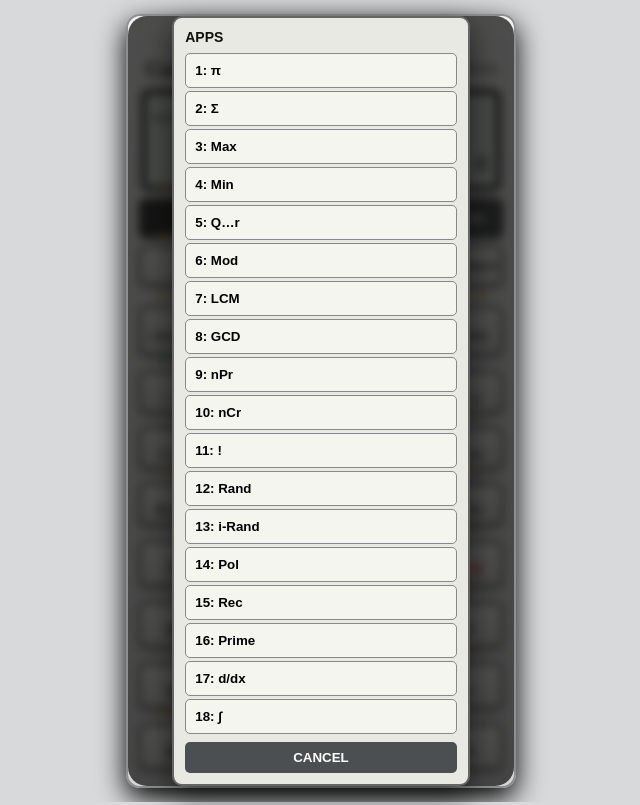
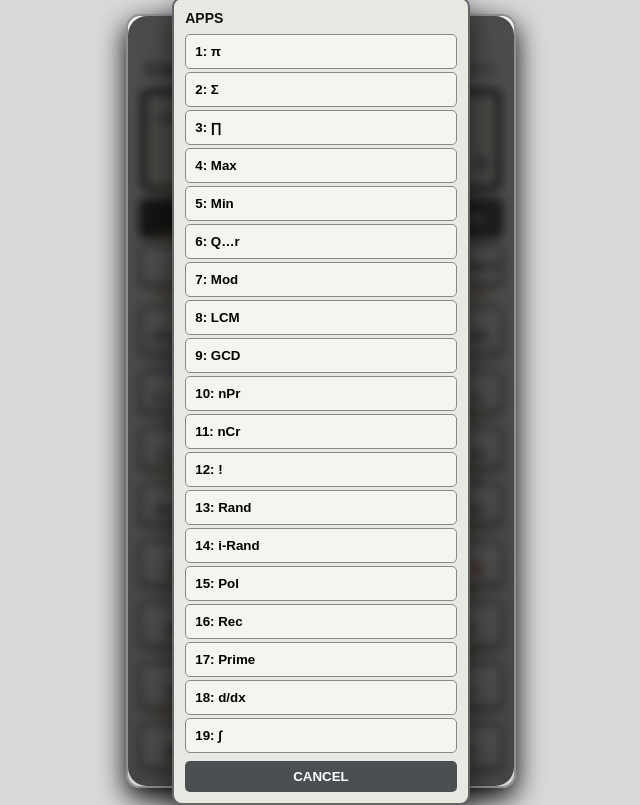
Before and after one commit to kentcacho090-netizen/Calculator-casio-improvedtry, a website: page index.html in a window 1280 px wide. Both pictures are taken after a click on the button "Apps". Shown: the whole page, without its empty margins (319-959 px from the left). Drawn offline with Linux system fonts and the light colour scheme.

Commit message:
Improve F-789SGA layout and guide-specific functions

```diff
--- a/index.html
+++ b/index.html
@@ -13,7 +13,8 @@
 .lcd{height:102px;margin:2px 5px 7px;background:#dce6d7;border:5px solid #111;border-radius:8px;padding:5px 8px;font-family:monospace;display:flex;flex-direction:column;justify-content:flex-end;overflow:hidden}
 .status{height:14px;font-size:10px;white-space:nowrap}.expr{height:25px;text-align:right;white-space:nowrap;overflow:hidden}.result{height:28px;text-align:right;font-size:22px;white-space:nowrap;overflow:hidden}
 .controls{height:104px;position:relative;margin:0 3px}.k{position:relative;border:2px solid #222;border-radius:7px;background:linear-gradient(#fdfdfb,#e5e5df);color:#171717;font-weight:700;box-shadow:0 2px 2px #0005;touch-action:manipulation;cursor:pointer}.k:active{transform:scale(.96);filter:brightness(.9)}
-.sub{position:absolute;left:1px;right:1px;font-size:8px;text-align:center;white-space:nowrap;overflow:visible;line-height:9px;font-weight:800;z-index:4;pointer-events:none;text-shadow:0 0 1px rgba(255,255,255,.8)}.sub.o{top:-18px;color:#c98200}.sub.b{top:-9px;color:#5b3fb5}.sub.g{top:-18px;color:#258a45}.red{color:#d13b36}
+.sub{position:absolute;left:1px;right:1px;font-size:8px;text-align:center;white-space:nowrap;overflow:visible;line-height:9px;font-weight:800;z-index:4;pointer-events:none;text-shadow:0 0 1px rgba(255,255,255,.8)}.sub.o{top:-18px;color:#c98200}.sub.b{top:-9px;color:#5b3fb5}.sub.g{top:-18px;color:#258a45}
+.field{display:grid;grid-template-columns:1fr 1.35fr;gap:6px;align-items:center;margin:6px 0;font-size:12px}.field input{width:100%;padding:6px;border:1px solid #888;border-radius:4px;background:#fff;font:inherit}.red{color:#d13b36}
 .dark{background:#3b3e3d;color:#fff}.shift,.alpha{background:#222;color:#fff}.shift{color:#c98200}.alpha{color:#5b3fb5}.blankkey{font-size:0}.nav{background:#35393c;color:#fff;border-radius:50%;font-size:16px}.activeS{box-shadow:inset 0 0 0 2px #e5a027,0 0 8px #e5a02788}.activeA{box-shadow:inset 0 0 0 2px #7563a8,0 0 8px #7563a888}
 .ctrl{position:absolute;width:16%;height:40px}.c1{left:0;top:0}.c2{left:18.5%;top:0}.c3{left:42%;top:0}.c4{right:16%;top:0}.c5{right:0;top:0}.apps{left:0;top:48px}.left{left:31%;top:40px}.right{left:51%;top:40px}.down{left:42%;top:59px}.convt{right:0;top:48px}
 .topfunc{display:grid;grid-template-columns:repeat(6,1fr);gap:7px;margin:4px 3px 15px;height:50px}.topfunc .calcKey{grid-column:1}.topfunc .invKey{grid-column:2}.topfunc .integralKey{grid-column:5}.topfunc .engKey{grid-column:6}
@@ -42,11 +43,11 @@
 <button class="k fn engKey" data-action="eng"><span class="sub o">↔ENG</span>ENG</button>
 </div>
 <div class="grid6">
-<button class="k fn" data-v="÷" data-base="DEC"><span class="sub g">DEC</span>÷</button>
+<button class="k fn" data-action="fraction" data-shift="fraction"><span class="sub b">d/c↔a b/c</span>F↔D</button>
 <button class="k fn" data-action="sqrt" data-base="HEX"><span class="sub g">HEX</span>√</button>
+<button class="k fn" data-action="square" data-base="BIN"><span class="sub g">BIN</span>x²</button>
 <button class="k fn" data-action="cube" data-base="OCT"><span class="sub g">OCT</span>x³</button>
-<button class="k fn" data-action="square" data-base="BIN"><span class="sub g">BIN</span>x²</button>
-<button class="k fn" data-action="log" data-shift="pow10"><span class="sub g">10ⁿ</span>log</button>
+<button class="k fn" data-action="log" data-shift="pow10"><span class="sub o">10ⁿ</span>log</button>
 <button class="k fn" data-action="ln" data-shift="powe"><span class="sub b">eⁿ</span>ln</button>
 </div>
 <div class="grid6">
@@ -215,7 +216,7 @@
 function modeMenu(){menu("MODE",["COMP","CPLX","STAT","BASE","EQN","TABLE","MATX","VCTR"],i=>{mode=["COMP","CPLX","STAT","BASE","EQN","TABLE","MATX","VCTR"][i];expr="";})}
 function apps(){
  const map={
-  COMP:["π","Σ","Max","Min","Q…r","Mod","LCM","GCD","nPr","nCr","!","Rand","i-Rand","Pol","Rec","Prime","d/dx","∫"],
+  COMP:["π","Σ","∏","Max","Min","Q…r","Mod","LCM","GCD","nPr","nCr","!","Rand","i-Rand","Pol","Rec","Prime","d/dx","∫"],
   CPLX:["r∠θ","a+bi","Arg","Conjg","Real","Imag"],
   STAT:["Type","Data","Edit","S-SUM","S-VAR","S-PTS","Distr","Reg"],
   BASE:["and","or","Xor","Xnor","Not","Neg","DEC","HEX","BIN","OCT"],
@@ -280,12 +281,12 @@
 $("left").onclick=()=>{if(history.length){histPos=Math.min(history.length-1,histPos+1);expr=history[histPos].e;render()}};
 $("right").onclick=()=>{if(history.length){histPos=Math.max(-1,histPos-1);expr=histPos<0?"":history[histPos].e;render()}};
 $("on").onclick=clearEntry;$("ca").onclick=allClear;$("del").onclick=()=>{expr=expr.slice(0,-1);render()};
-$("equals").onclick=calculate;$("ans").onclick=()=>add("Ans");$("ansTop").onclick=()=>add("Ans");
+$("equals").onclick=calculate;$("ans").onclick=()=>add("Ans");
 $("convt").onclick=()=>field("CONVT",[["Value","v","5"]],()=>{$("result").textContent=$("v").value});
 
 function doShift(action){
  if(action==="asin")add("sin⁻¹(");else if(action==="acos")add("cos⁻¹(");else if(action==="atan")add("tan⁻¹(");
- else if(action==="fraction")$("result").textContent=fraction(ans);
+ else if(action==="fraction"){fractionMode=fractionMode==="d/c"?"a b/c":"d/c";$("result").textContent=fraction(ans);}
  else if(action==="pow10")add("10^(");else if(action==="powe")add("e^(");
  else if(action==="npr")add("P");else if(action==="ncr")add("C");else if(action==="x!")add("!");else if(action==="percent")add("%");else if(action==="mminus"){memory-=ans;render()}
  else if(action==="sum")$("result").textContent="Σ";else if(action==="drg")$("result").textContent="DRG▶";
@@ -336,7 +337,7 @@
    shift=false;render();
  }
  const a=b.dataset.action;
- if(a==="calc")solve();else if(a==="inv")add("1/(");else if(a==="fraction")$("result").textContent=fraction(ans);
+ if(a==="calc")calculate();else if(a==="inv")add("1/(");else if(a==="fraction")$("result").textContent=fraction(ans);
  else if(a==="eng")doShift("eng");else if(a==="sqrt")add("√(");else if(a==="square")add("^2");else if(a==="cube")add("^3");
  else if(a==="log")add("log(");else if(a==="ln")add("ln(");else if(a==="neg")add("−");else if(a==="exp")add("E");else if(a==="dms")add("°′″");
  else if(a==="hyp")add("sinh(");else if(a==="sin")add("sin(");else if(a==="cos")add("cos(");else if(a==="tan")add("tan(");
```
